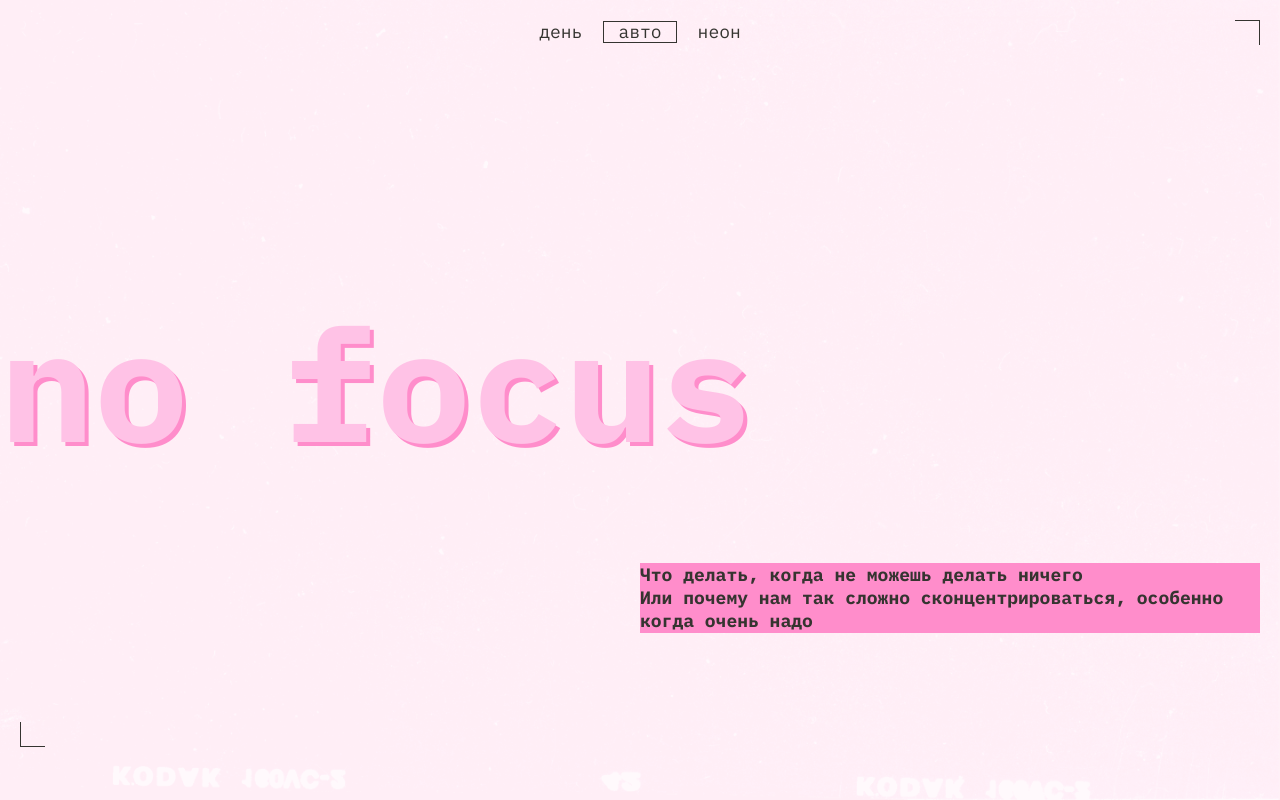
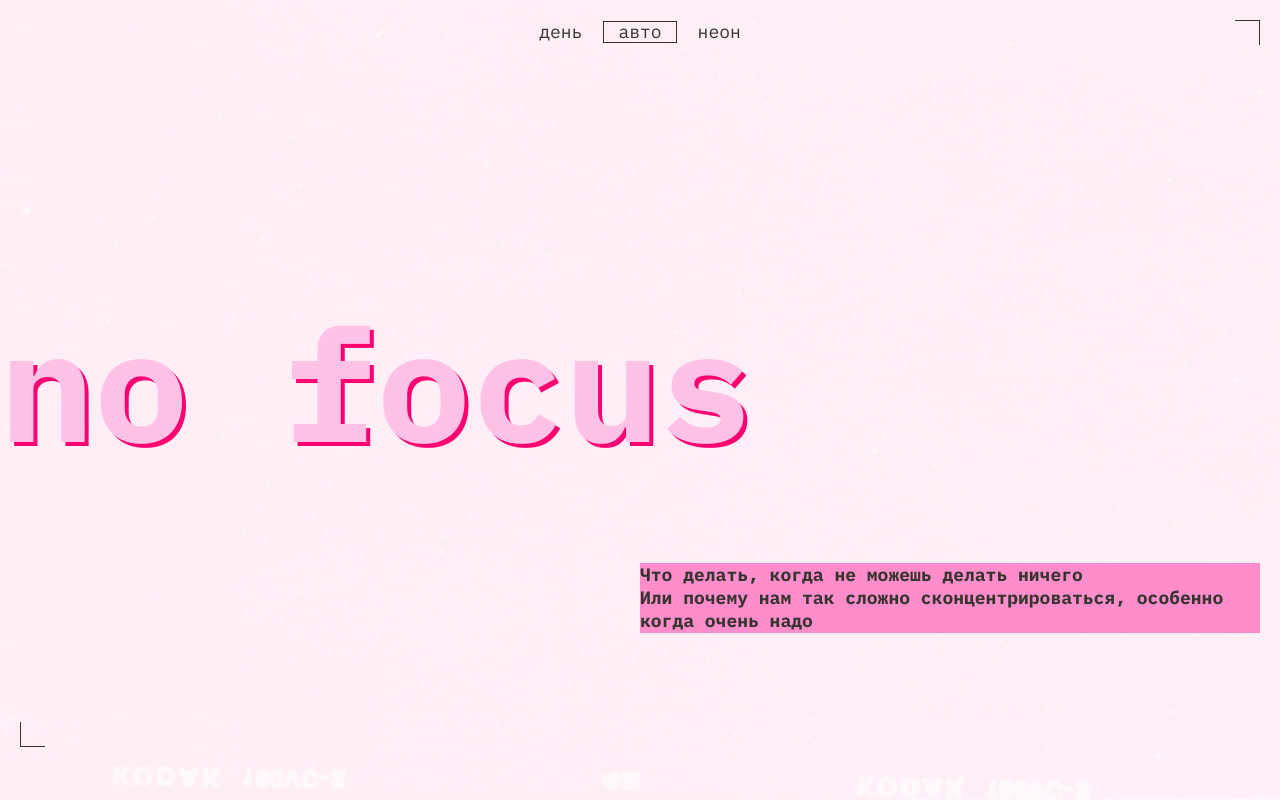
Before and after one commit to JuliaSolberg/slozhno-sosredotochitsya-fd, a plain HTML site: page index.html in a window 1280 px wide. Shown: the top 800 px of the page. Drawn offline with Linux system fonts and the light colour scheme.

Commit message:
changed accent color in header for light theme

```diff
--- a/styles/light.css
+++ b/styles/light.css
@@ -10,7 +10,7 @@
     чем стили в медиазапросе предпочтений пользователя
   */
   --accent-main-header-color: #FFC2E6;
-  --accent-main-header-shadow-color: #FF8DCB;
+  --accent-main-header-shadow-color: #FF0070;
   --corner-color: #353430;
   --pale-color: rgba(53, 52, 48, 0.4);
   --theme-font-color: #353430;
@@ -42,7 +42,7 @@
 @media (prefers-color-scheme: light) {
   :root {
     --accent-main-header-color: #FFC2E6;
-    --accent-main-header-shadow-color: #FF8DCB;
+    --accent-main-header-shadow-color: #FF0070;  /*#FF8DCB*/
     --corner-color: #353430;
     --pale-color: rgba(53, 52, 48, 0.4);
     --theme-font-color: #353430;
```
